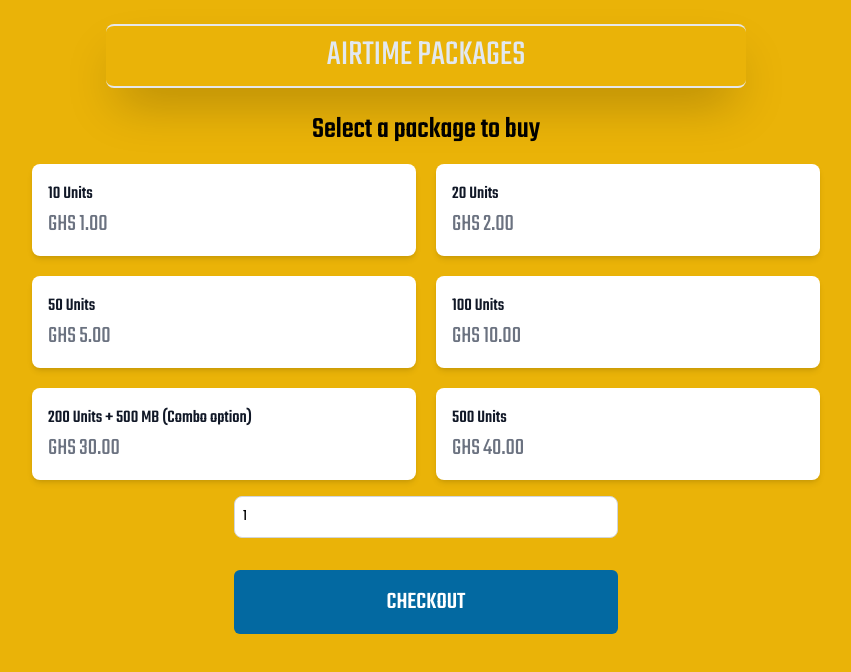
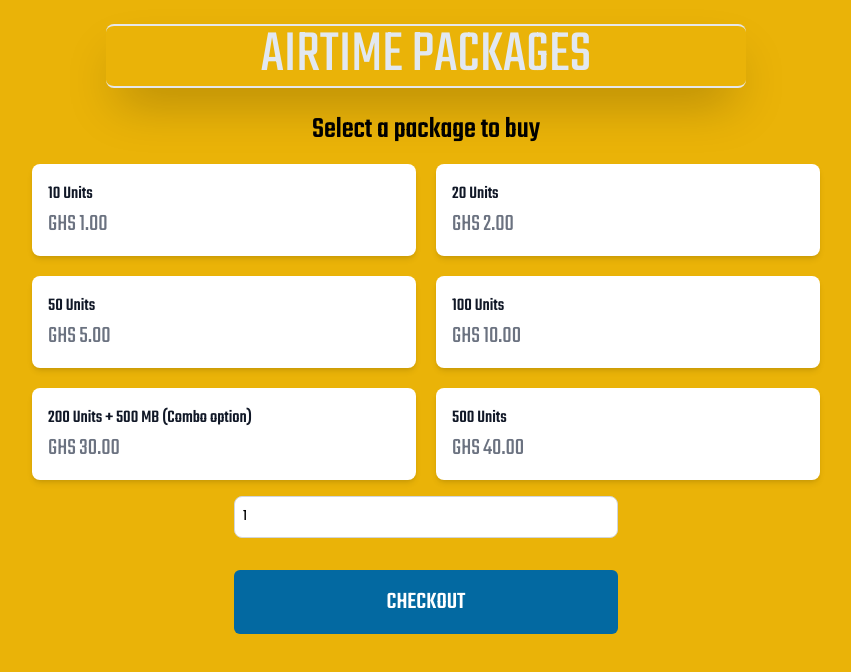
Before and after one commit to zeus-tech-24/DataPlus-assessment-test-nextjs, a Next.js app: page /airtime in a window 1280 px wide. Shown: the top 672 px of the page, without its empty margins (214-1065 px from the left). Built offline with nearby package versions, Linux system fonts and the light colour scheme.

Commit message:
New Final Project 2

```diff
--- a/app/airtime/page.js
+++ b/app/airtime/page.js
@@ -20,8 +20,8 @@ const AirtimePage = () => {
 
   return (
     <div className="bg-yellow-500 flex items-center flex-col max-w-full container min-h-screen antialiased m-auto">
-      <div className="container sm:w-full lg:w-6/12 justify-center items-center border-b-2 border-t-2 shadow-2xl rounded-lg m-6 h-16 flex">
-        <h1 className="sm:text-3xl lg:text-4xl uppercase text-center items-center justify-center text-slate-200">
+      <div className="container sm:w-96 lg:w-6/12 justify-center items-center border-b-2 border-t-2 shadow-2xl rounded-lg m-6 h-16 flex">
+        <h1 className="sm:text-4xl lg:text-6xl uppercase text-center items-center justify-center text-slate-200">
           Airtime Packages
         </h1>
       </div>
--- a/app/bundle/page.js
+++ b/app/bundle/page.js
@@ -20,8 +20,8 @@ const BundlePage = () => {
 
   return (
     <div className="bg-yellow-500 flex items-center flex-col max-w-full container min-h-screen antialiased m-auto">
-      <div className="container sm:w-full lg:w-6/12 justify-center items-center border-b-2  border-t-2 shadow-2xl rounded-lg m-6 h-16 flex">
-        <h1 className="sm:text-3xl lg:text-4xl uppercase text-center items-center justify-center text-slate-200">
+      <div className="container sm:w-96 lg:w-6/12 justify-center items-center border-b-2  border-t-2 shadow-2xl rounded-lg m-6 h-16 flex">
+        <h1 className="sm:text-4xl lg:text-6xl uppercase text-center items-center justify-center text-slate-200">
           Data Bundles
         </h1>
       </div>
```
